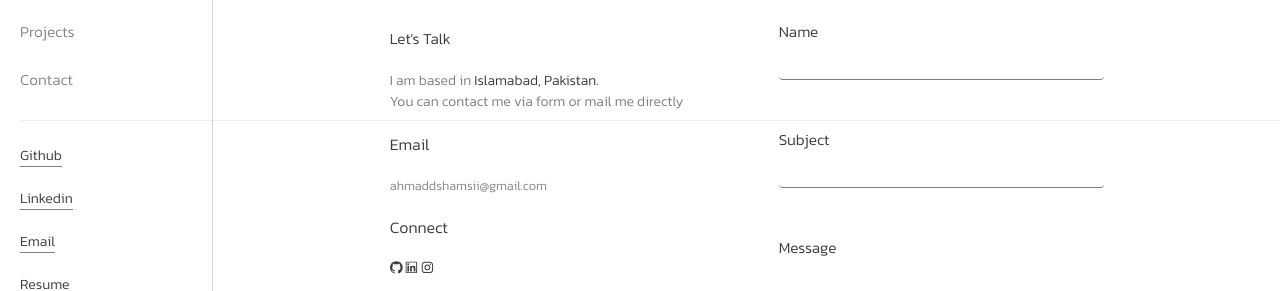
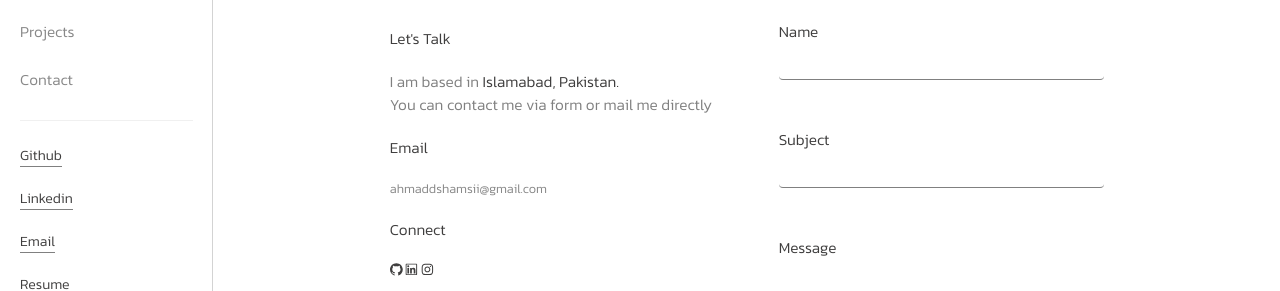
Before and after one commit to AhmadShamsii/my-portfolio, a Next.js app: page /contact in a window 1280 px wide. Shown: the part 125-416 px from the top of the page. Built offline with nearby package versions, Linux system fonts and the light colour scheme; a web font is replaced by a local one.

Commit message:
fixed styling issues

```diff
--- a/src/components/Contact/Contact.tsx
+++ b/src/components/Contact/Contact.tsx
@@ -31,15 +31,15 @@ const ContactForm: React.FC = () => {
         <div style={{ display: "grid", gridTemplateColumns: "1fr 1fr", margin: isDesktop ? "0 10vw" : "0 2vw", gap: "5vw" }}>
             <div style={{ marginTop: "2%" }}>
                 <StyledTitle>Let's Talk</StyledTitle>
-                <StyledText style={{ fontSize: "14px", color: "gray" }}>
+                <StyledText style={{ fontSize: "1.2vw", color: "gray" }}>
                     I am based in <strong>Islamabad, Pakistan.</strong> <br />
                     You can contact me via form or mail me directly
                 </StyledText>
 
-                <StyledTitle style={{ fontSize: "16px" }}>Email</StyledTitle>
+                <StyledTitle style={{ fontSize: "1.2vw" }}>Email</StyledTitle>
                 <StyledText>ahmaddshamsii@gmail.com</StyledText>
 
-                <StyledTitle style={{ fontSize: "16px" }}>Connect</StyledTitle>
+                <StyledTitle style={{ fontSize: "1.2vw" }}>Connect</StyledTitle>
                 <StyledText>
                     <GithubOutlined /> <LinkedinOutlined /> <InstagramOutlined />
                 </StyledText>
--- a/src/components/Experience/Experience.tsx
+++ b/src/components/Experience/Experience.tsx
@@ -29,7 +29,7 @@ const Experience = () => {
 
     return (
         <Steps
-            style={{ width: isDesktop ? "70vw" : "100vw", paddingLeft: isDesktop ? "10vw" : "0vw", margin: isDesktop ? "0vw" : "0 2vw" }}
+            style={{ width: isDesktop ? "70vw" : "100%", paddingLeft: isDesktop ? "10vw" : "0vw", margin: isDesktop ? "0vw" : "0 2vw" }}
             progressDot
             current={null}
             direction="vertical"
--- a/src/components/MainContent/MainContent.tsx
+++ b/src/components/MainContent/MainContent.tsx
@@ -6,7 +6,7 @@ import { desktopBreakpoint } from "@/utils/constants";
 const MainContent = ({ children }: any) => {
   const isDesktop = useMediaQuery({ query: desktopBreakpoint });
   return (
-    <Col style={{ padding: "1% 3.78%" }} span={isDesktop ? 20 : 24}>
+    <Col style={{ padding: isDesktop ? "1% 3.78%" : "10vh 3.78%" }} span={isDesktop ? 20 : 24}>
       {children}
       <Footer />
     </Col>
--- a/src/components/NavBar/NavBar.tsx
+++ b/src/components/NavBar/NavBar.tsx
@@ -22,7 +22,7 @@ const List = styled.ul<{ isDesktop: boolean }>`
   list-style-type: none;
   padding: 0;
   display: flex;
-  width: 100%;
+  width: ${({ isDesktop }) => (isDesktop ? "auto" : "100%")};
   align-items: ${({ isDesktop }) => (isDesktop ? "start" : "end")};
   justify-content: center;
   margin: ${({ isDesktop }) => (isDesktop ? "3% 0 0 20px" : "0 0 0 0")};
```
